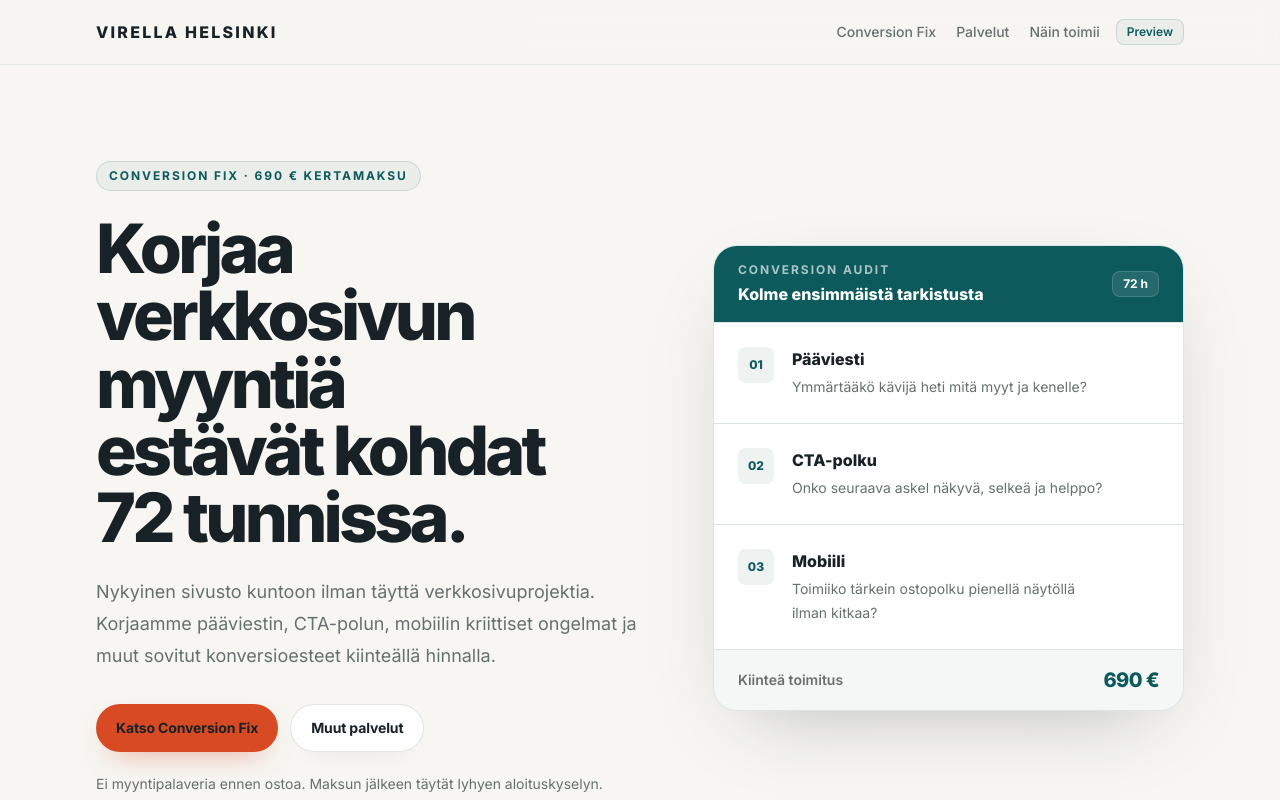
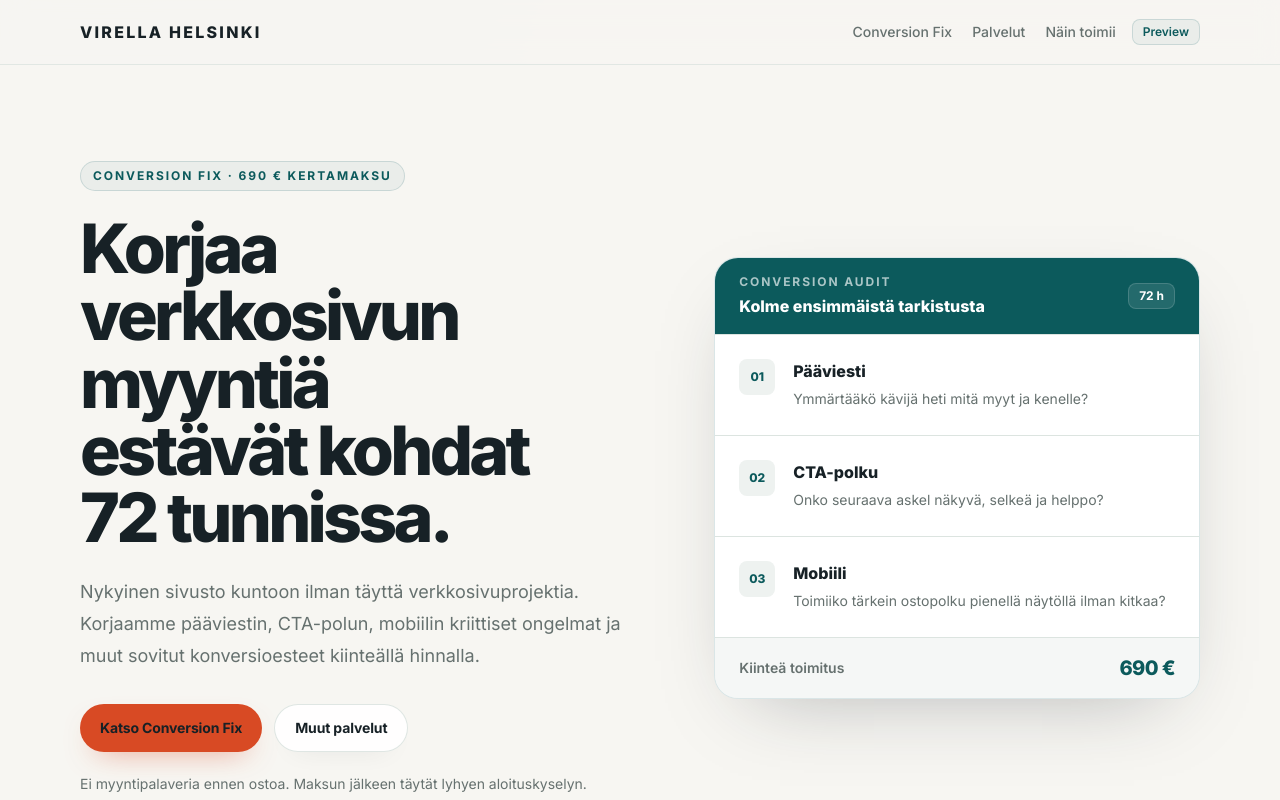
Before and after one commit to Jambovisuaalit/virella-helsinki-web, a Next.js app: page / in a window 1280 px wide. Shown: the top 800 px of the page. Built offline with nearby package versions, Linux system fonts and the light colour scheme.

Commit message:
design: refine page container rhythm

```diff
--- a/components/layout/section-container.tsx
+++ b/components/layout/section-container.tsx
@@ -5,7 +5,7 @@ type SectionContainerProps = HTMLAttributes<HTMLDivElement>;
 export function SectionContainer({ className = "", ...props }: SectionContainerProps) {
   return (
     <div
-      className={`mx-auto w-full max-w-[1152px] px-4 sm:px-6 lg:px-8 ${className}`}
+      className={`mx-auto w-full max-w-[1200px] px-5 sm:px-7 lg:px-10 ${className}`}
       {...props}
     />
   );
```
